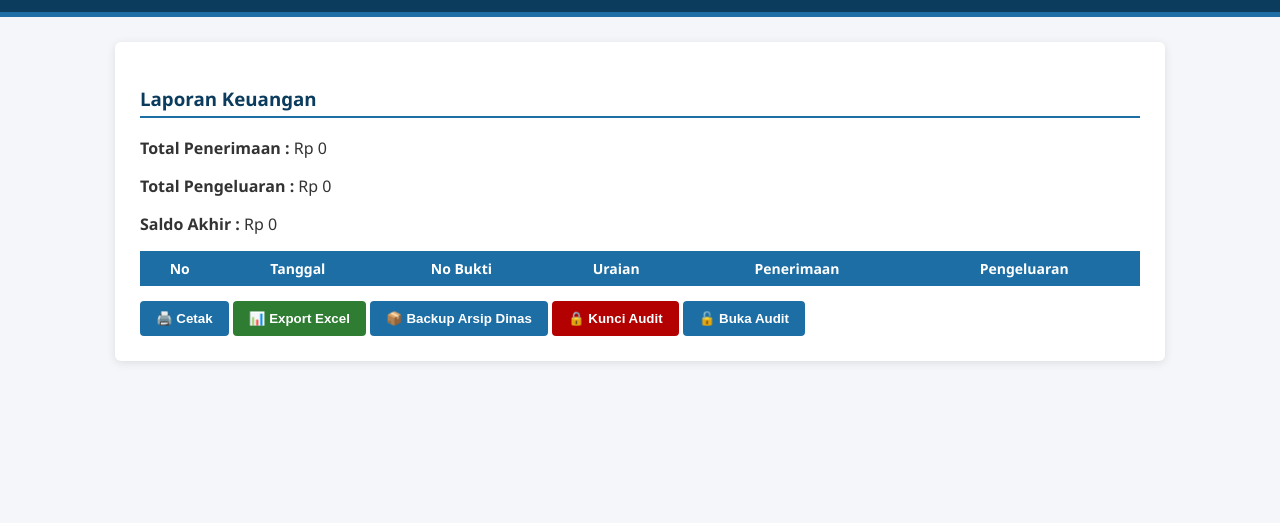
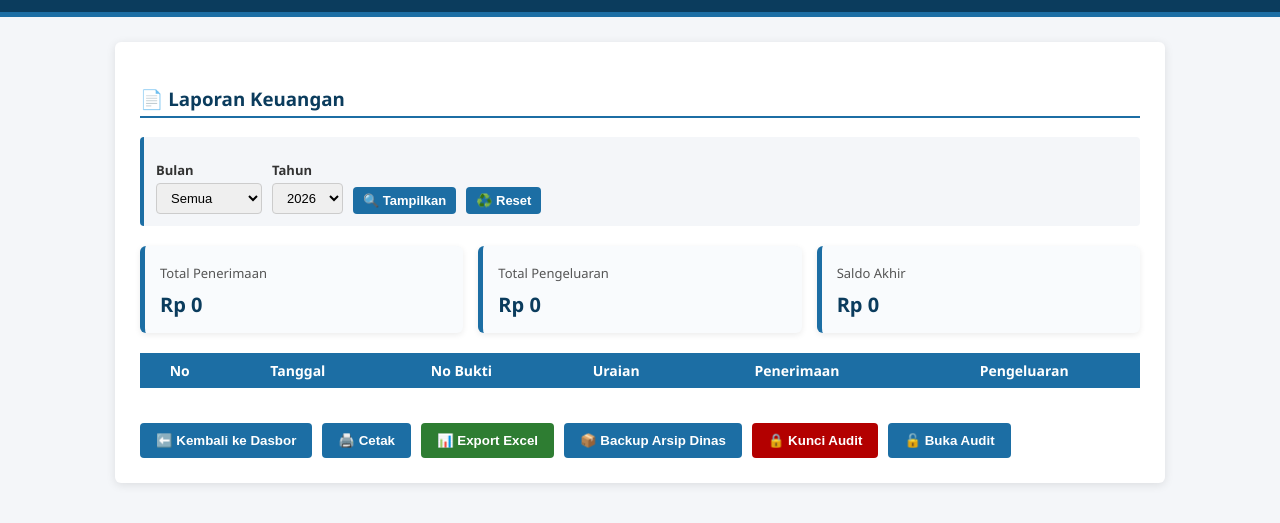
Before and after one commit to kadiran/Aplikasi-Keuangan-SMKS-Barakati, a plain HTML site: page admin.html in a window 1280 px wide. Shown: the part 93-616 px from the top of the page. Drawn offline with Linux system fonts and the light colour scheme.

Commit message:
Update admin.html

```diff
--- a/admin.html
+++ b/admin.html
@@ -4,6 +4,68 @@
   <meta charset="UTF-8">
   <title>Admin Keuangan | SMKS Barakati</title>
   <link rel="stylesheet" href="style.css">
+
+  <style>
+    .filter-box {
+      display: flex;
+      gap: 10px;
+      align-items: end;
+      flex-wrap: wrap;
+      margin: 15px 0;
+      padding: 12px;
+      background: #f4f6f9;
+      border-left: 4px solid #1c6ea4;
+      border-radius: 4px;
+    }
+
+    .filter-box label {
+      font-size: 13px;
+      font-weight: bold;
+    }
+
+    .filter-box select,
+    .filter-box button {
+      padding: 6px 10px;
+      font-size: 13px;
+    }
+
+    .rekap-grid {
+      display: grid;
+      grid-template-columns: repeat(auto-fit, minmax(220px, 1fr));
+      gap: 15px;
+      margin: 20px 0;
+    }
+
+    .rekap-card {
+      background: #f9fbfd;
+      border-left: 5px solid #1c6ea4;
+      padding: 15px;
+      border-radius: 6px;
+      box-shadow: 0 2px 6px rgba(0,0,0,.08);
+    }
+
+    .rekap-card span {
+      font-size: 13px;
+      color: #555;
+    }
+
+    .rekap-card h4 {
+      margin: 8px 0 0;
+      font-size: 20px;
+      color: #0b3c5d;
+    }
+
+    .toolbar {
+      display: flex;
+      flex-wrap: wrap;
+      gap: 10px;
+      margin-top: 20px;
+    }
+
+    table td:nth-child(4) {
+      text-align: left;
+    }
+  </style>
 </head>
 <body>
 
@@ -17,10 +79,58 @@
 </header>
 
 <div class="container">
-  <h3>Laporan Keuangan</h3>
+  <h3>📄 Laporan Keuangan</h3>
 
-  <div id="rekap"></div>
+  <!-- FILTER -->
+  <div class="filter-box">
+    <div>
+      <label>Bulan</label>
+      <select id="filterBulan">
+        <option value="">Semua</option>
+        <option value="0">Januari</option>
+        <option value="1">Februari</option>
+        <option value="2">Maret</option>
+        <option value="3">April</option>
+        <option value="4">Mei</option>
+        <option value="5">Juni</option>
+        <option value="6">Juli</option>
+        <option value="7">Agustus</option>
+        <option value="8">September</option>
+        <option value="9">Oktober</option>
+        <option value="10">November</option>
+        <option value="11">Desember</option>
+      </select>
+    </div>
 
+    <div>
+      <label>Tahun</label>
+      <select id="filterTahun">
+        <option value="2026">2026</option>
+        <option value="2025">2025</option>
+      </select>
+    </div>
+
+    <button onclick="terapkanFilter()">🔍 Tampilkan</button>
+    <button class="info" onclick="resetFilter()">♻️ Reset</button>
+  </div>
+
+  <!-- REKAP -->
+  <div class="rekap-grid">
+    <div class="rekap-card">
+      <span>Total Penerimaan</span>
+      <h4 id="masuk">Rp 0</h4>
+    </div>
+    <div class="rekap-card">
+      <span>Total Pengeluaran</span>
+      <h4 id="keluar">Rp 0</h4>
+    </div>
+    <div class="rekap-card">
+      <span>Saldo Akhir</span>
+      <h4 id="saldo">Rp 0</h4>
+    </div>
+  </div>
+
+  <!-- TABEL -->
   <table>
     <thead>
       <tr>
@@ -35,23 +145,20 @@
     <tbody id="tabel"></tbody>
   </table>
 
-  <button onclick="window.print()">🖨️ Cetak</button>
-  <button class="success" onclick="exportExcel()">📊 Export Excel</button>
-  <button onclick="backupArsip()">📦 Backup Arsip Dinas</button>
-  <button class="danger" onclick="kunciAudit()">🔒 Kunci Audit</button>
-  <button class="warning" onclick="bukaAudit()">🔓 Buka Audit</button>
+  <!-- TOOLBAR -->
+  <div class="toolbar">
+    <button class="info" onclick="kembaliKeDasbor()">⬅️ Kembali ke Dasbor</button>
+    <button onclick="window.print()">🖨️ Cetak</button>
+    <button class="success" onclick="exportExcel()">📊 Export Excel</button>
+    <button onclick="backupArsip()">📦 Backup Arsip Dinas</button>
+    <button class="danger" onclick="kunciAudit()">🔒 Kunci Audit</button>
+    <button class="warning" onclick="bukaAudit()">🔓 Buka Audit</button>
+  </div>
 </div>
 
 <script src="app.js"></script>
 <script>
-tampilkan();
-
-const r = rekap();
-document.getElementById("rekap").innerHTML = `
-  <p><b>Total Penerimaan :</b> Rp ${r.masuk}</p>
-  <p><b>Total Pengeluaran :</b> Rp ${r.keluar}</p>
-  <p><b>Saldo Akhir :</b> Rp ${r.saldo}</p>
-`;
+  tampilkan(); // tampilkan semua data saat load
 </script>
 
 </body>
```
